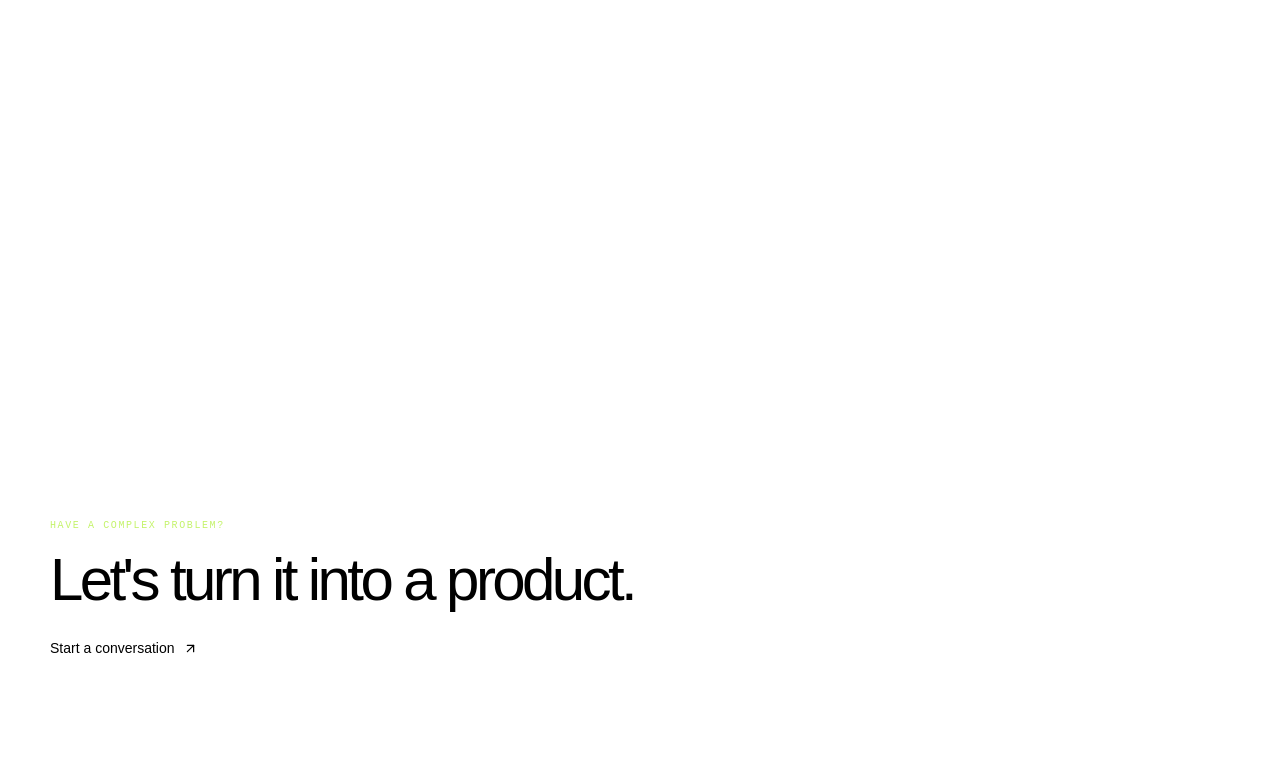
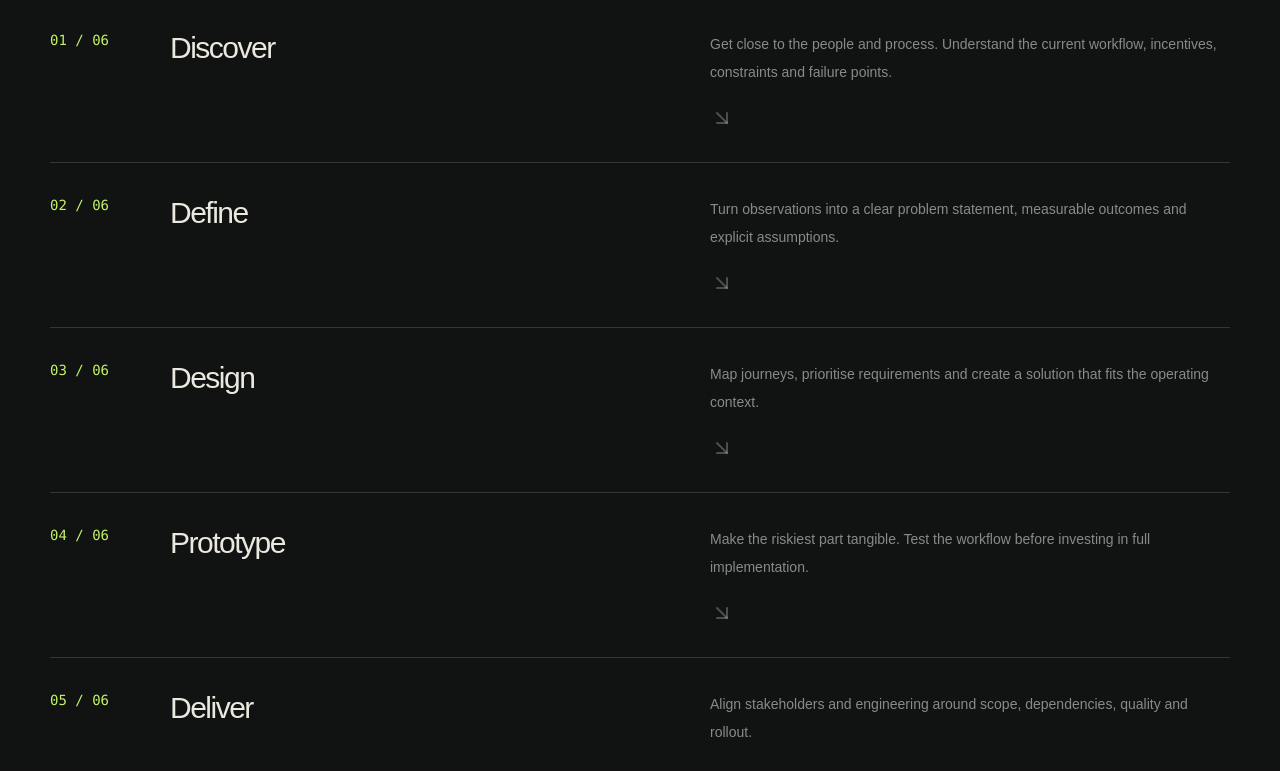
Before and after one commit to ajobs92/ankit-jobanputra-portfolio, a Next.js app: page /approach in a window 1280 px wide. Before the commit this address had no page. Shown: the part 504-1275 px from the top of the page. Built offline with nearby package versions, Linux system fonts and the light colour scheme.

Commit message:
feat: add product approach page

```diff
--- /dev/null
+++ b/src/app/approach/page.tsx
@@ -0,0 +1,14 @@
+import type { Metadata } from "next";
+import { ArrowDownRight } from "lucide-react";
+export const metadata: Metadata = { title: "Approach" };
+const steps = [
+  ["01","Discover","Get close to the people and process. Understand the current workflow, incentives, constraints and failure points."],
+  ["02","Define","Turn observations into a clear problem statement, measurable outcomes and explicit assumptions."],
+  ["03","Design","Map journeys, prioritise requirements and create a solution that fits the operating context."],
+  ["04","Prototype","Make the riskiest part tangible. Test the workflow before investing in full implementation."],
+  ["05","Deliver","Align stakeholders and engineering around scope, dependencies, quality and rollout."],
+  ["06","Iterate","Use feedback and evidence to improve the product and its operating model."]
+];
+export default function ApproachPage() {
+ return <div className="container-shell py-20 md:py-28"><p className="eyebrow">A PRACTICAL OPERATING MODEL</p><h1 className="display-title mt-6 max-w-5xl">Clarity before <span className="text-[#c4f36a]">complexity.</span></h1><p className="mt-8 max-w-2xl text-base leading-8 text-white/50">Forward-deployed product work starts with context. The goal is not to force a solution into a business, but to understand how the work happens and build what makes it better.</p><div className="mt-20">{steps.map(([n,t,d])=><section key={n} className="grid gap-5 border-t border-white/15 py-8 md:grid-cols-[100px_1fr_1fr]"><span className="font-mono text-sm text-[#c4f36a]">{n} / 06</span><h2 className="text-3xl tracking-[-.05em]">{t}</h2><div><p className="max-w-xl text-sm leading-7 text-white/50">{d}</p><ArrowDownRight className="mt-5 text-white/25"/></div></section>)}</div></div>;
+}
```
